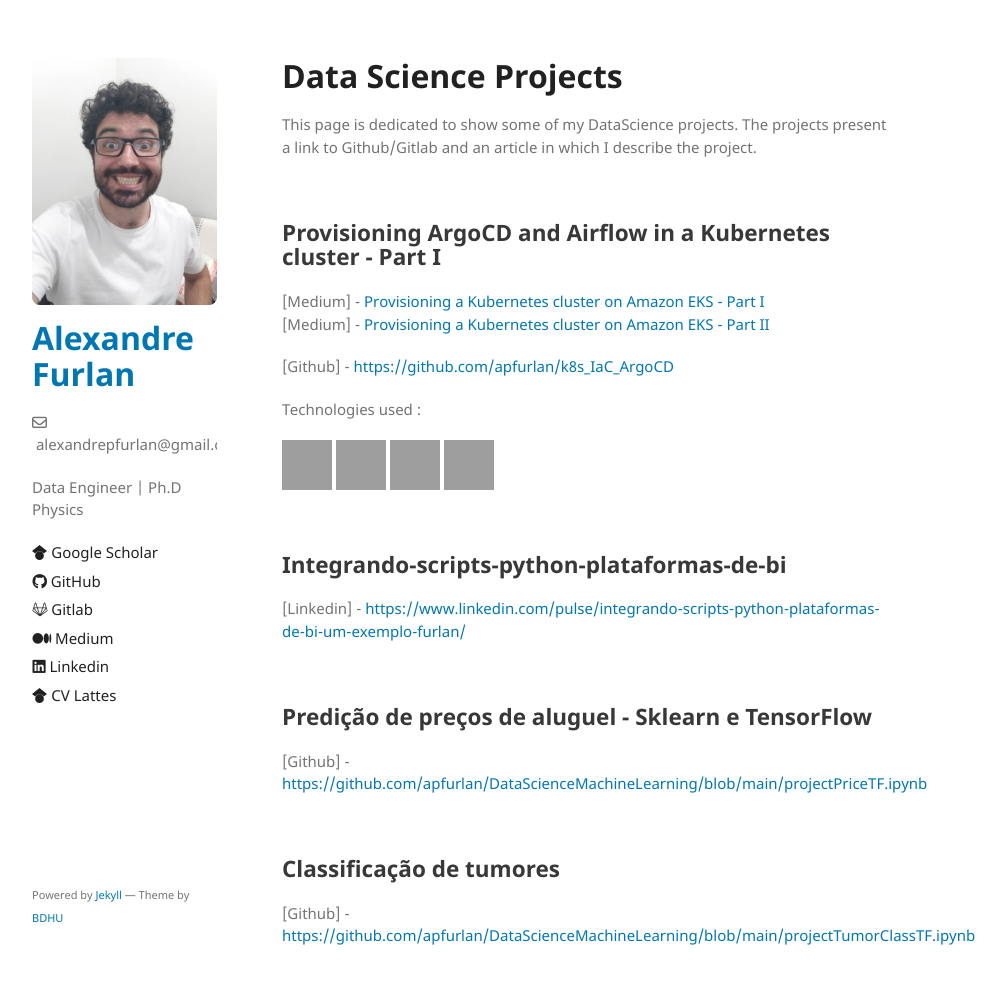
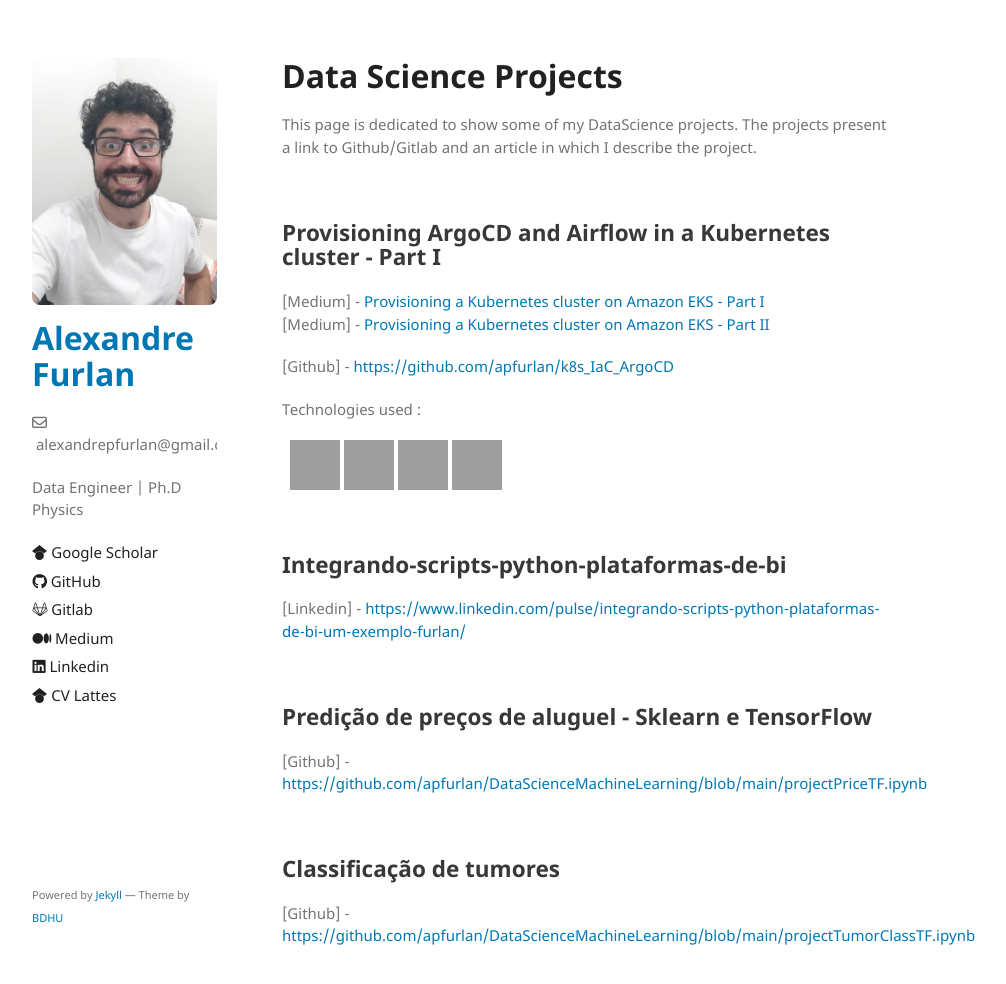
Before and after one commit to apfurlan/apfurlan.github.io, a Jekyll site: the page built from dts-pub-page.md, in a window 1280 px wide and 997 px high. Shown: the top 984 px of the window, without its empty margins (178-1184 px from the left). Built offline with Jekyll 4.4.1, drawn with Linux system fonts in a browser that asks for light colours; our own code applies the rules of GitHub Pages for plain Markdown files; grey boxes are pictures that could not be loaded.

Commit message:
init commit

```diff
--- a/dts-pub-page.md
+++ b/dts-pub-page.md
@@ -18,7 +18,7 @@ and an article in which I describe the project.
 
 Technologies used :
 
-  <img align="center" alt="C" height="50" width="50" src="https://www.pinclipart.com/picdir/big/519-5197888_terraform-terraform-icon-png-clipart.png">
+  &nbsp; <img align="center" alt="C" height="50" width="50" src="https://www.pinclipart.com/picdir/big/519-5197888_terraform-terraform-icon-png-clipart.png">
   <img align="center" alt="C" height="50" width="50" src="https://seeklogo.com/images/K/kubernetes-logo-3A67038EAB-seeklogo.com.png">
   <img align="center" alt="C" height="50" width="50" src="https://seeklogo.com/images/A/airflow-logo-A19E5B6709-seeklogo.com.png">
  <img align="center" alt="C" height="50" width="50" src="https://ichi.pro/assets/images/max/724/1*Y8GmdU1N_gw9ai_gqXDS0Q.png">
```
